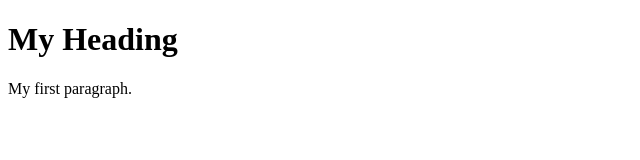
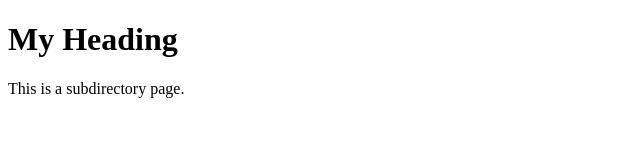
Before and after one commit to suzukart/testhello, a plain HTML site: page homework this week/index.html in a window 1280 px wide. Shown: the full height of the page, 0-640 px from the left. Drawn offline with Linux system fonts and the light colour scheme.

Commit message:
Update index.html

```diff
--- a/homework this week/homework2.html
+++ b/homework this week/index.html
@@ -4,7 +4,7 @@
 
 <h1>My Heading</h1>
 
-<p>My first paragraph.</p>
+<p>This is a subdirectory page.</p>
 
 </body>
 </html>
```
